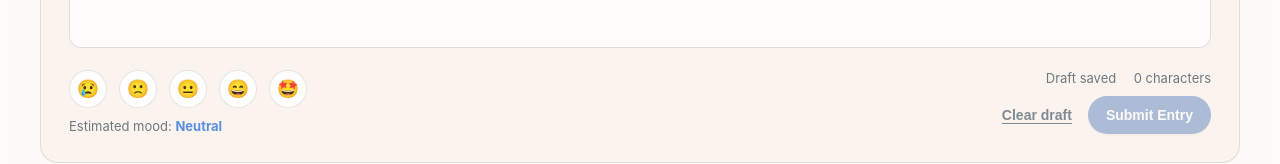
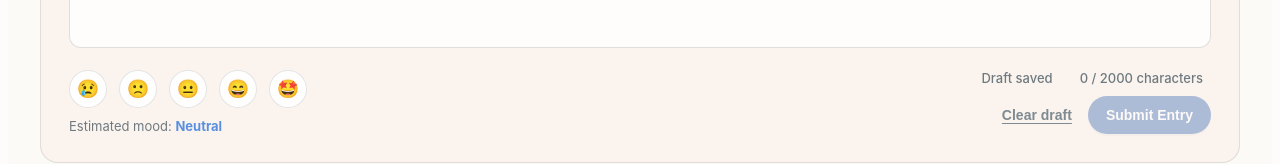
Before and after one commit to htmw/2026S-Nexus, a React (Vite) app in the folder frontend/mind-mirror/: page / in a window 1280 px wide. Shown: the part 652-816 px from the top of the page. Built offline with nearby package versions, Linux system fonts and the light colour scheme.

Commit message:
Journal Entry Card Front End

```diff
--- a/frontend/mind-mirror/src/JournalEntryCard.css
+++ b/frontend/mind-mirror/src/JournalEntryCard.css
@@ -137,27 +137,37 @@
   display: grid;
   grid-template-columns: 1fr auto 1fr;
   align-items: center;
-  gap: 14px;
   font-size: 13px;
   color: #6f7a80;
+  padding: 0 8px;
+}
+
+.mm-draft {
+  justify-self: center;
+  font-weight: 500;
+}
+
+.mm-chars {
+  justify-self: end;
+  font-weight: 500;
+  padding-left: 19px;
 }
 
 .mm-metaRow__spacer {
   justify-self: start;
 }
 
-.mm-draft {
-  justify-self: center;
-}
-
-.mm-chars {
-  justify-self: end;
-}
-
 .mm-actionsRow {
   display: flex;
   align-items: center;
   gap: 16px;
+}
+
+.mm-remaining {
+  font-size: 12px;
+  color: rgba(111, 122, 128, 0.6);
+  margin-top: 6px;
+  text-align: right;
 }
 
 .mm-clear {
--- a/frontend/mind-mirror/src/JournalEntryCard.jsx
+++ b/frontend/mind-mirror/src/JournalEntryCard.jsx
@@ -26,6 +26,7 @@ export default function JournalEntryCard({
   subtitle = "Take a moment to reflect. No format needed — just write naturally.",
   placeholder = "What's on your mind today? How did your day go?",
   onSubmitEntry = () => {},
+  maxChars = 2000,
 }) {
   const [text, setText] = useState("");
   const [selectedMoodKey, setSelectedMoodKey] = useState(null);
@@ -124,7 +125,12 @@ export default function JournalEntryCard({
             className="mm-textarea"
             placeholder={placeholder}
             value={text}
-            onChange={(e) => setText(e.target.value)}
+            onChange={(e) => {
+              const next = e.target.value;
+              if (next.length <= maxChars) {
+                setText(next);
+              }
+            }}
           />
 
           <div className="mm-entry__footer">
@@ -168,13 +174,16 @@ export default function JournalEntryCard({
                         : "Draft saved"
                     : "Draft not saved yet"}
                 </span>
-                <span className="mm-chars">{charCount} characters</span>
+                <span className="mm-chars">
+                  {charCount} / {maxChars} characters
+                </span>
                 </div>
 
               <div className="mm-actionsRow">
                 <button type="button" className="mm-clear" onClick={handleClear}>
                   Clear draft
                 </button>
+
 
                 <button
                   type="button"
```
